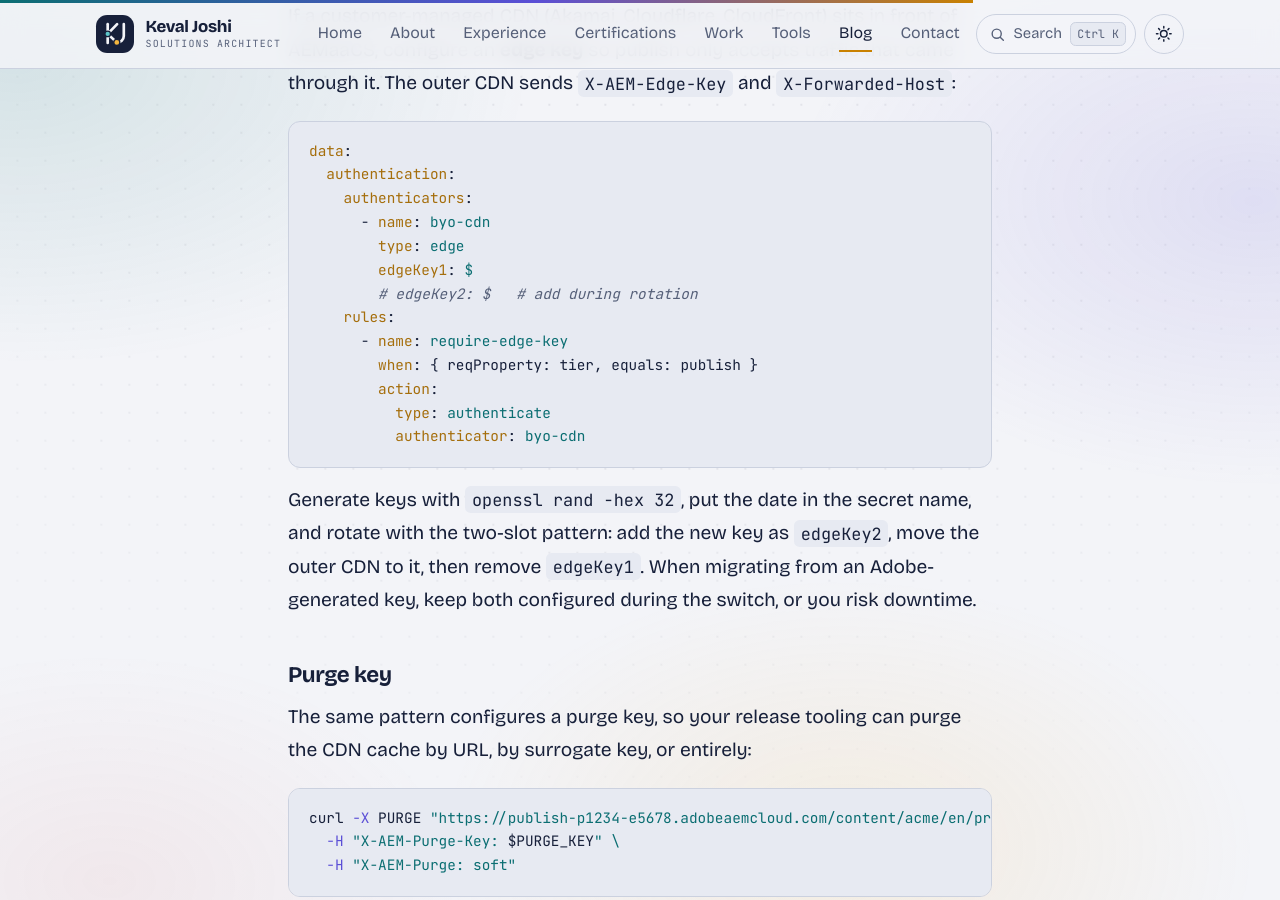
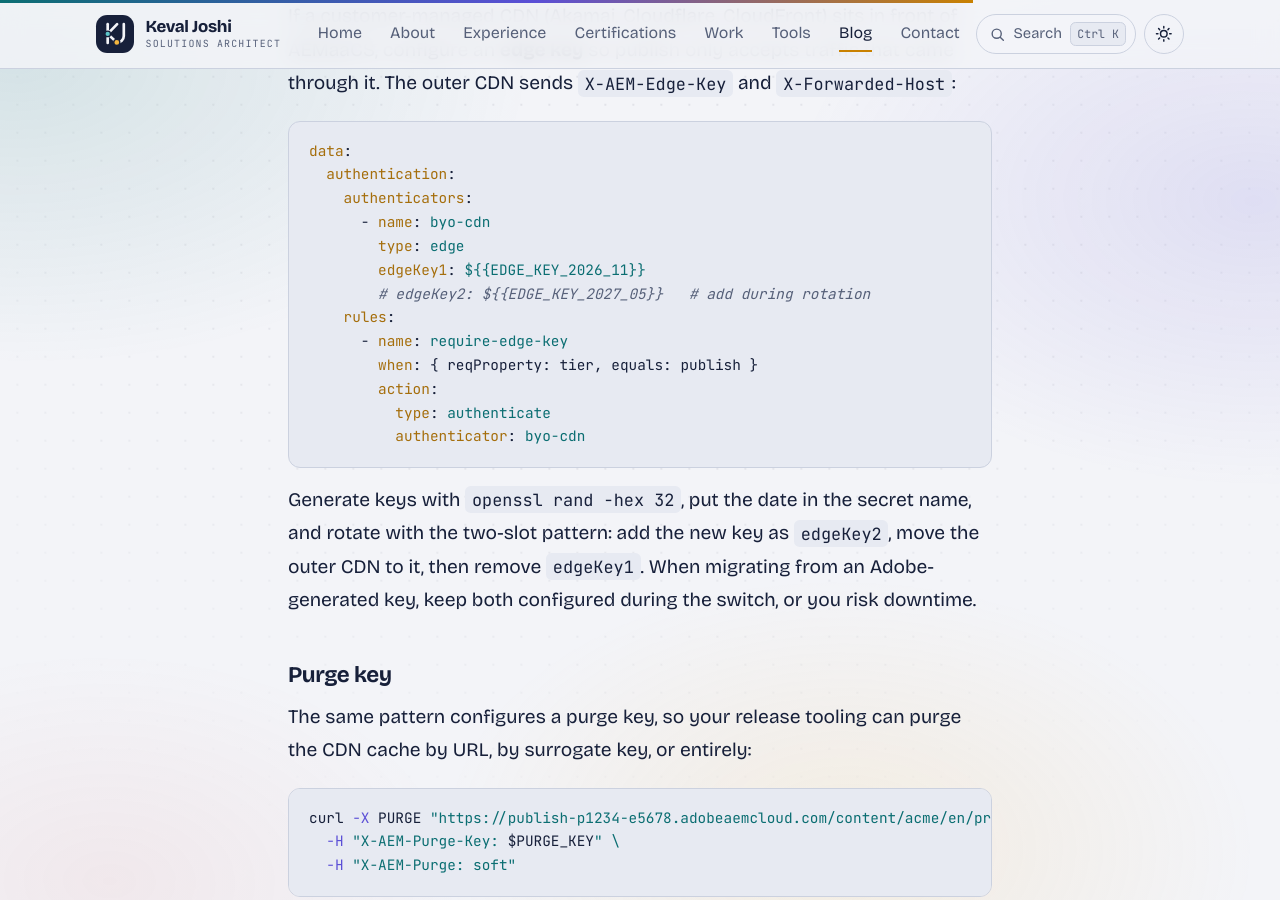
Before and after one commit to iamkevaljoshi/iamkevaljoshi.github.io, a Jekyll site: the page built from _posts/2026-11-04-aem-cloud-service-cdn-yaml-headers-proxy-redirects.md, in a window 1280 px wide and 900 px high, scrolled down 22752 px. Built offline with Jekyll 4.4.1, drawn with Linux system fonts in a browser that asks for light colours; some of the changed text lies outside the part shown.

Commit message:
Fix secret placeholders rendering empty in cdn.yaml post
Jekyll's Liquid treated ${{SECRET}} examples as template variables and
rendered them as "$". Wrap the affected code blocks and inline example
in raw tags so the placeholders appear as written.

Co-Authored-By: Claude Opus 5.5 <noreply@anthropic.com>

````diff
--- a/_posts/2026-11-04-aem-cloud-service-cdn-yaml-headers-proxy-redirects.md
+++ b/_posts/2026-11-04-aem-cloud-service-cdn-yaml-headers-proxy-redirects.md
@@ -317,6 +317,7 @@ Origin selectors are the CDN's reverse proxy. A rule matches a request and sends
 
 ### The basic shape
 
+{% raw %}
 ```yaml
 data:
   originSelectors:
@@ -340,6 +341,7 @@ data:
         # forwardAuthorization: true
         # timeout: 20
 ```
+{% endraw %}
 
 The origin settings have defaults that are secure, but you need to know them:
 
@@ -419,6 +421,7 @@ data:
 
 Search, store locators, careers portals and legacy apps all fit here. When the backend needs an API key you don't want in the browser, inject it at the edge from a secret:
 
+{% raw %}
 ```yaml
 data:
   originSelectors:
@@ -436,6 +439,7 @@ data:
         domain: api.search-vendor.example
         timeout: 10
 ```
+{% endraw %}
 
 ### Rewriting the path before proxying
 
@@ -530,6 +534,7 @@ Supported status codes are 301, 302, 303, 307 and 308. The default is **301**, s
 
 Putting basic auth on stage, or on a pre-launch campaign path, used to need Dispatcher changes. Now it's configuration:
 
+{% raw %}
 ```yaml
 data:
   authentication:
@@ -548,6 +553,7 @@ data:
           type: authenticate
           authenticator: reviewers
 ```
+{% endraw %}
 
 Up to 10 credentials are allowed, each password referencing a secret. Adobe describes this as for light use cases, and I agree: it's for reviews, not for member areas.
 
@@ -566,6 +572,7 @@ Traffic filter rules (including WAF) run straight after request transformations.
 
 If a customer-managed CDN (Akamai, Cloudflare, CloudFront) sits in front of AEMaaCS, configure an **edge key** so publish only accepts traffic that came through it. The outer CDN sends `X-AEM-Edge-Key` and `X-Forwarded-Host`:
 
+{% raw %}
 ```yaml
 data:
   authentication:
@@ -581,6 +588,7 @@ data:
           type: authenticate
           authenticator: byo-cdn
 ```
+{% endraw %}
 
 Generate keys with `openssl rand -hex 32`, put the date in the secret name, and rotate with the two-slot pattern: add the new key as `edgeKey2`, move the outer CDN to it, then remove `edgeKey1`. When migrating from an Adobe-generated key, keep both configured during the switch, or you risk downtime.
 
@@ -651,7 +659,7 @@ Then I check the CDN logs (up to five minutes behind) for the `rules` field and
 
 **Change and rollback.** CDN config deploys in minutes and there's no rollback button. A rollback is a revert commit and another config pipeline run. That's fast, but someone has to be ready to do it. Treat production CDN changes like code: a pull request, a reviewer, and a deployment window for anything that touches routing or authentication.
 
-**Secrets.** Use pipeline secret variables where you can. Never edit a secret's value in place. Create a new secret with a new name, reference it, deploy, then remove the old one. Secrets aren't interpolated inside strings, so `"Bearer ${{TOKEN}}"` won't work. Store the whole header value as the secret.
+**Secrets.** Use pipeline secret variables where you can. Never edit a secret's value in place. Create a new secret with a new name, reference it, deploy, then remove the old one. Secrets aren't interpolated inside strings, so {% raw %}`"Bearer ${{TOKEN}}"`{% endraw %} won't work. Store the whole header value as the secret.
 
 ## Decision guide
 
````
